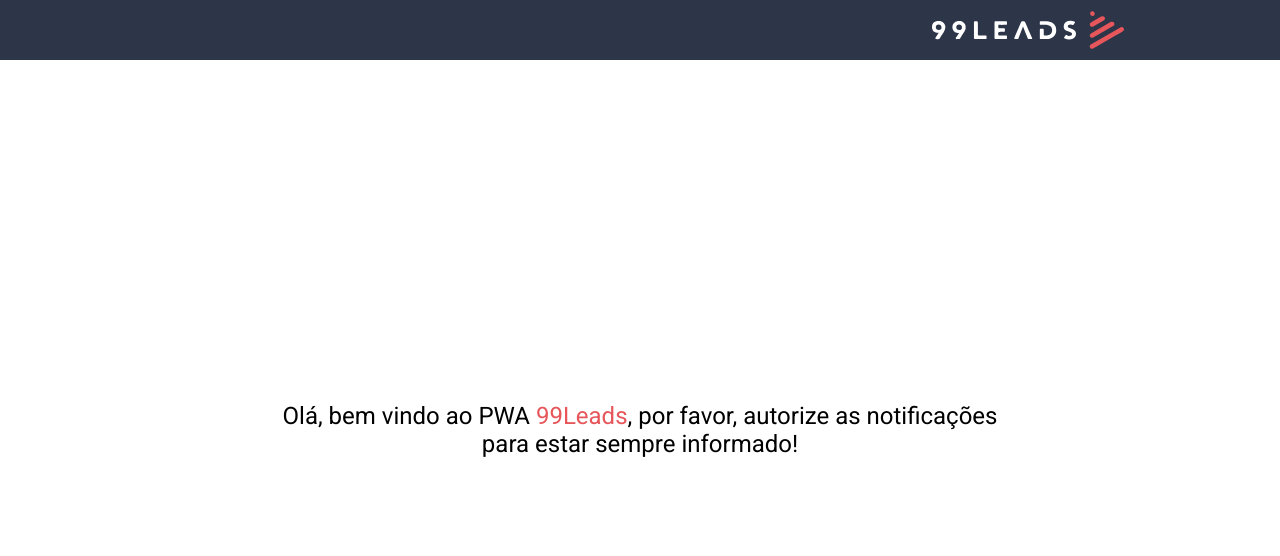
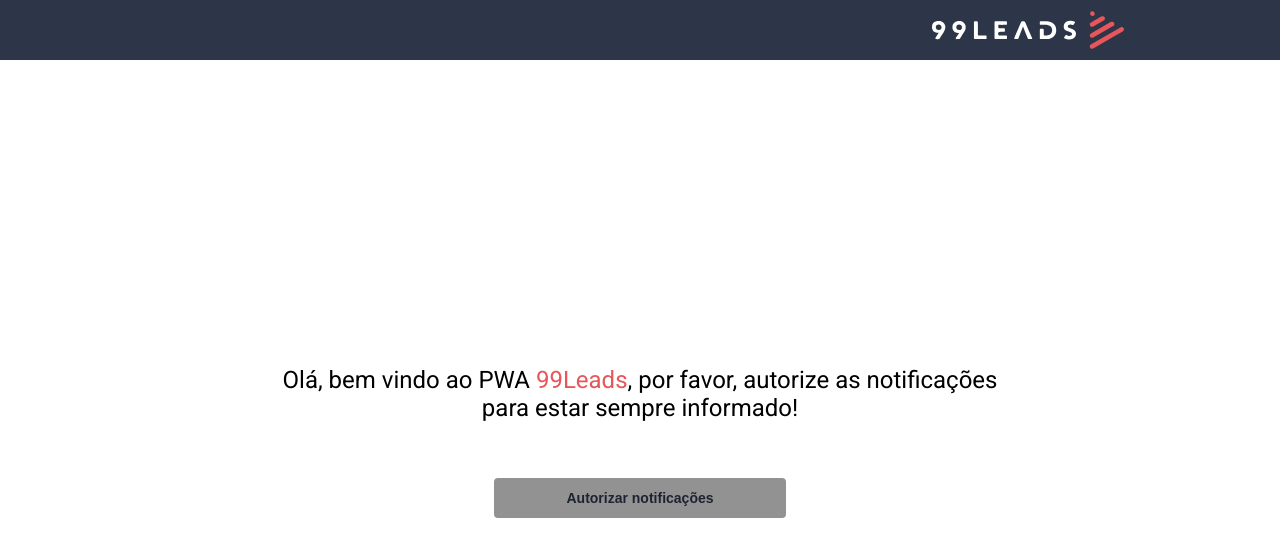
Before and after one commit to Carlosxell/pwa-teste, a Vue app: page / in a window 1280 px wide. Shown: the top 556 px of the page. Built offline with nearby package versions, Linux system fonts and the light colour scheme; the HTML template or start-up script is replaced by a standard one.

Commit message:
teste final de push notifications, correção de botão

```diff
--- a/src/views/Home.vue
+++ b/src/views/Home.vue
@@ -2,11 +2,10 @@
   <div class="page--home">
     <div v-if="(checkNotifications === 'default') || (checkNotifications === 'denied')">
       <p class="paragraph">Olá, bem vindo ao PWA <span class="error">99Leads</span>, por favor, autorize as notificações para estar sempre informado!</p>
-
-      <!--<button class="home_btnNotes"
+      <button class="home_btnNotes"
               id="getNotifications"
               type="button"
-              @click="getNotificationPermission">Autorizar notificações</button>-->
+              @click="getNotificationPermission">Autorizar notificações</button>
     </div>
 
     <div v-else>
```
